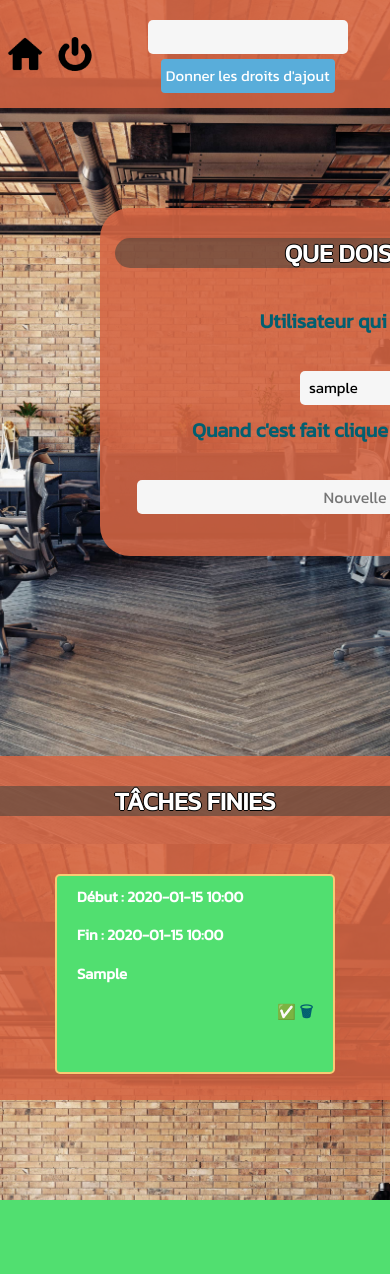
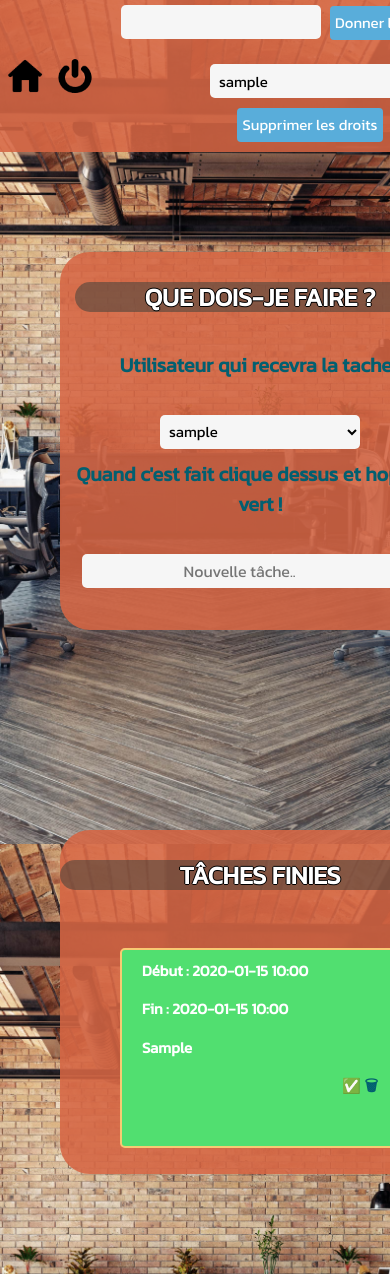
Before and after one commit to thomas-saussol/tdl, a PHP site: page /sources/todolist.php in a window 390 px wide; the page is wider, and only the part inside the window is pictured. Before the commit the page ends 1200 px from the top of that part, so only its background shows below. Run offline with PHP 8.4, Linux system fonts and the light colour scheme; the visitor is signed in with stand-in values (Sample User, id 1); tables that the repository leaves empty hold one stand-in row (values such as "Sample post"); some libraries are stand-ins or nearby versions.

Commit message:
Projet final avec adaptation au format mobile

```diff
--- a/fonctions/connexion.php
+++ b/fonctions/connexion.php
@@ -1,4 +1,5 @@
 <?php
+
 
 session_start();
 require "config.php";
--- a/fonctions/delete_tache.php
+++ b/fonctions/delete_tache.php
@@ -1,4 +1,5 @@
 <?php
+
 
 session_start();
 require "config.php";
--- a/fonctions/inscription.php
+++ b/fonctions/inscription.php
@@ -1,4 +1,5 @@
 <?php
+
 
 session_start();
 require "config.php";
--- a/fonctions/list_users_acces.php
+++ b/fonctions/list_users_acces.php
@@ -1,4 +1,5 @@
 <?php
+
 
 session_start();
 require "config.php";
--- a/fonctions/profil.php
+++ b/fonctions/profil.php
@@ -1,4 +1,5 @@
 <?php
+
 
 session_start();
 require "config.php";
--- a/fonctions/profil_update.php
+++ b/fonctions/profil_update.php
@@ -1,4 +1,5 @@
 <?php
+
 
 session_start();
 require "config.php";
--- a/fonctions/tache_finie.php
+++ b/fonctions/tache_finie.php
@@ -1,4 +1,5 @@
 <?php
+
 
 session_start();
 require "config.php";
--- a/js/todolist.js
+++ b/js/todolist.js
@@ -96,7 +96,7 @@ $.ajax({
 				$("#result_access").remove();
 				$("#result_add_user").append("<p id='result_access'>"+data+"</p>");
 				setTimeout(function() {
-				  document.getElementById('result_access').innerHTML = "";
+				  $("#result_access").remove();
 				},3000);
 			}
 			ajax_list_of_users_acces()
--- a/sources/style.css
+++ b/sources/style.css
@@ -1,4 +1,8 @@
 @import url('https://fonts.googleapis.com/css2?family=Kanit:wght@300;400&family=Roboto+Mono&display=swap');
+
+body{
+  min-width: 520px;
+}
 
 *{
   padding: 0;
@@ -389,6 +393,7 @@ footer{
 .todolist section{
 
   display: flex;
+  justify-content: center;
 }
 
 .todolist{
@@ -417,8 +422,7 @@ button:hover{
   background-color: rgba(215, 102, 68, 0.88);
   border-radius: 30px;
   font-size: 25px;
-  width: 500px;
-  min-width:600px;
+  min-width: 400px;
 
 }
 
@@ -429,7 +433,6 @@ button:hover{
   border-radius: 30px;
   font-size: 25px;
   min-width: 500px;
-  width: 600px;
   position: absolute;
 }
 
@@ -573,7 +576,7 @@ font-size: 15px;
     flex-direction: column;
     height: 100%;
   }
-  .liste_taches_finies{
+  .liste_taches_finies, .liste_taches_en_cours{
   width: 100%;
   display: flex;
   justify-content: center;
@@ -584,8 +587,7 @@ font-size: 15px;
   margin: 100px;
   border-radius: 30px;
   font-size: 25px;
-  min-width: 500px;
-  width: 600px;
+  min-width: 400px;
   position:inherit
 }
 }
@@ -652,6 +654,12 @@ font-size: 15px;
   width: 800px;
 }
 
+.lien{
+
+  display: flex;
+  align-items: center;
+}
+
 .todolist .lien div:hover{
 
   cursor: pointer;
@@ -702,6 +710,10 @@ font-size: 15px;
 
 }
 
+.container{
+  display: flex;
+  justify-content: center;
+
 
 }
 
@@ -716,3 +728,16 @@ font-size: 15px;
   display: flex;
   align-items: center;
 }
+
+@media (max-width: 500px) {
+
+.option{
+
+  display: flex;
+  flex-direction: column;
+  }
+#result_add_user{
+
+  margin-top: -10px;
+}
+}
--- a/sources/todolist.php
+++ b/sources/todolist.php
@@ -45,6 +45,7 @@ if(!isset($_SESSION['login']))
 
 
 	<section>
+		<div class="liste_taches_en_cours">
 		<div class="container">
 			<div class="row">
 				<div class="intro col-12">
@@ -89,6 +90,7 @@ if(!isset($_SESSION['login']))
 				</div>
 			</div>
 		</div>
+	</div>
 	<div class="liste_taches_finies">
 		<div class="container2">
 			<div class="row">
```
Lines whose indentation alone changed are shown as unchanged.
